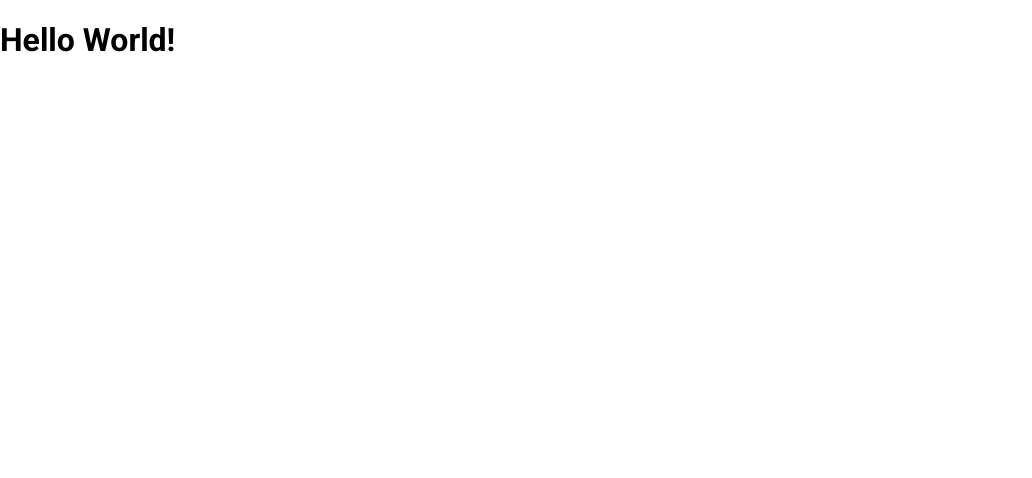
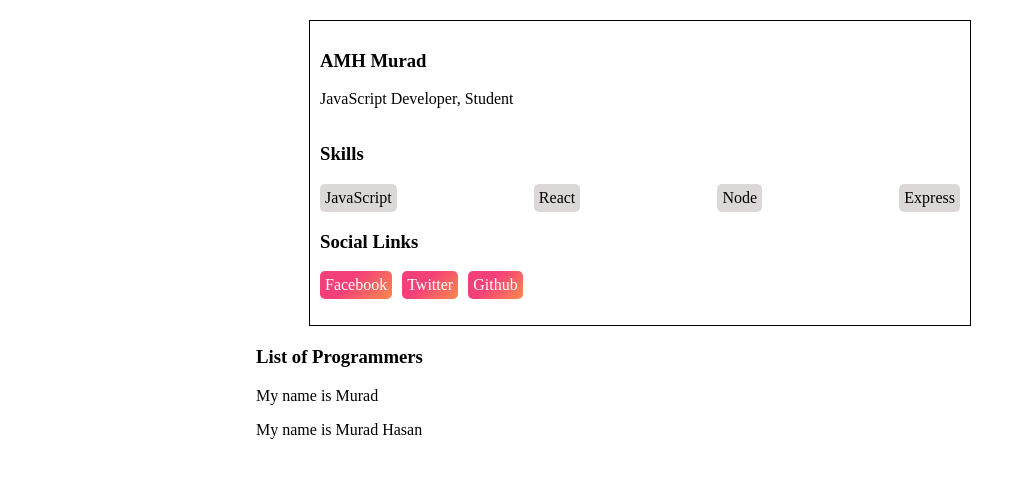
Before and after one commit to Murad-Hasan/react_core_concept, a React (Vite) app in the folder react_core/: page / in a window 1280 px wide. Shown: the top 478 px of the page, without its empty margins (0-1032 px from the left). Built offline with nearby package versions, Linux system fonts and the light colour scheme.

Commit message:
dunamic data

```diff
--- a/react_core/src/components/app.jsx
+++ b/react_core/src/components/app.jsx
@@ -1,10 +1,16 @@
-import React, { Component } from 'react';
-
+import { Component } from 'react';
+import Profile from './profile/index';
+import MyProps from './props';
 class App extends Component {
   render() {
     return (
       <div>
-        <h1>Hello World!</h1>
+        <Profile />
+        <div style={{margin: "10px auto", width: "60%"}}>
+          <h3>List of Programmers</h3>
+         <MyProps name='Murad'/>
+         <MyProps name='Murad Hasan'/>
+        </div>
       </div>
     );
   }
--- /dev/null
+++ b/react_core/src/components/profile/bio.jsx
@@ -0,0 +1,12 @@
+import React from "react";
+
+const Bio = () => {
+  return (
+    <div className='Bio'>
+      <h3> AMH Murad</h3>
+      <p>JavaScript Developer, Student</p>
+    </div>
+  );
+};
+
+export default Bio;
--- /dev/null
+++ b/react_core/src/components/profile/index.jsx
@@ -0,0 +1,19 @@
+import React from "react";
+import Bio from "./bio";
+import "./profile.style.css";
+import Skills from "./skill";
+import SocialLinks from "./socialLink";
+
+class Profile extends React.Component {
+  render() {
+    return (
+      <div className='Container'>
+        <Bio />
+        <Skills />
+        <SocialLinks />
+      </div>
+    );
+  }
+}
+
+export default Profile;
--- /dev/null
+++ b/react_core/src/components/profile/profile.style.css
@@ -0,0 +1,65 @@
+.Container {
+  padding: 10px;
+  /* text-align: center; */
+  width: 100%;
+  max-width: 50%;
+  margin: 20px auto;
+  display: flex;
+  flex-direction: column;
+  /* justify-content: center; */
+  /* align-items: center; */
+  border: 1px solid black;
+}
+
+/* link style */
+
+.Skills ul {
+  display: flex;
+  flex-direction: row;
+  justify-content: space-between;
+  align-items: center;
+  flex-wrap: wrap;
+  gap: 10px;
+  width: 100%;
+  height: 100%;
+  margin: 0;
+  padding: 0;
+}
+
+.Skills ul li {
+  list-style: none;
+  background-color: rgb(220, 216, 216);
+  padding: 5px;
+  border-radius: 5px;
+}
+
+.Social-link ul {
+  display: flex;
+  /* width: 100%; */
+  flex-direction: row;
+  flex-wrap: wrap;
+  /* justify-content: space-between; */
+  align-items: center;
+  gap: 10px;
+  padding-left: 0;
+}
+
+.Social-link ul li {
+  list-style: none;
+  background-image: linear-gradient(135deg, #f34079 40%, #fc894d);
+  padding: 5px;
+  border-radius: 5px;
+}
+
+.Social-link ul li a {
+  text-decoration: none;
+  color: black;
+  color: white;
+  cursor: pointer;
+}
+
+.Social-link ul li a:active {
+  text-decoration: none;
+  color: black;
+}
+/* button isClicked style */
--- /dev/null
+++ b/react_core/src/components/profile/skill.jsx
@@ -0,0 +1,17 @@
+import React from "react";
+
+const Skills = () => {
+  return (
+    <div className='Skills'>
+      <h3>Skills</h3>
+      <ul>
+        <li>JavaScript</li>
+        <li>React</li>
+        <li>Node</li>
+        <li>Express</li>
+      </ul>
+    </div>
+  );
+};
+
+export default Skills;
--- /dev/null
+++ b/react_core/src/components/profile/socialLink.jsx
@@ -0,0 +1,23 @@
+import React from "react";
+
+
+const SocialLinks = () => {
+  return (
+    <div className='Social-link'>
+      <h3>Social Links</h3>
+      <ul>
+        <li>
+          <a href=''>Facebook</a>
+        </li>
+        <li>
+          <a href=''>Twitter</a>
+        </li>
+        <li>
+          <a href=''>Github</a>
+        </li>
+      </ul>
+    </div>
+  );
+};
+
+export default SocialLinks;
--- /dev/null
+++ b/react_core/src/components/props/index.jsx
@@ -0,0 +1,7 @@
+import React from "react";
+
+const MyProps = (props) => {
+  return <p>My name is {props.name}</p>;
+};
+
+export default MyProps;
--- a/react_core/src/index.css
+++ b/react_core/src/index.css
@@ -1,9 +1,9 @@
 /* default css for react */
-@import url("https://fonts.googleapis.com/css?family=Roboto:300,400,500,700&display=swap");
 
 /* custom css */
 body {
   margin: 0;
   padding: 0;
-  font-family: "Roboto", sans-serif;
+  box-sizing: border-box;
+  font-size: 16px;
 }
```
